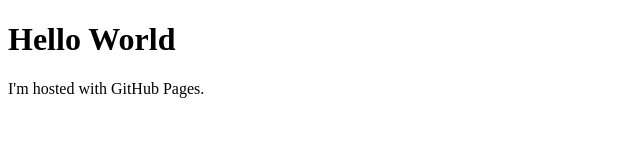
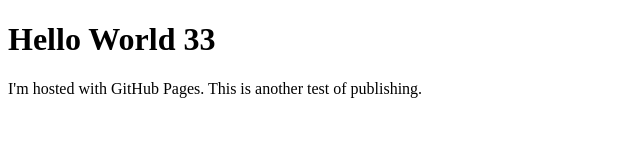
Before and after one commit to BOF3/Coursera-test-repository, a plain HTML site: page index.html in a window 1280 px wide. Shown: the whole page, without its empty margins (0-640 px from the left). Drawn offline with Linux system fonts and the light colour scheme.

Commit message:
Update index.html

```diff
--- a/index.html
+++ b/index.html
@@ -1,7 +1,7 @@
 <!DOCTYPE html>
 <html>
 <body>
-<h1>Hello World</h1>
-<p>I'm hosted with GitHub Pages.</p>
+<h1>Hello World 33</h1>
+<p>I'm hosted with GitHub Pages. This is another test of publishing.</p>
 </body>
 </html>
```
